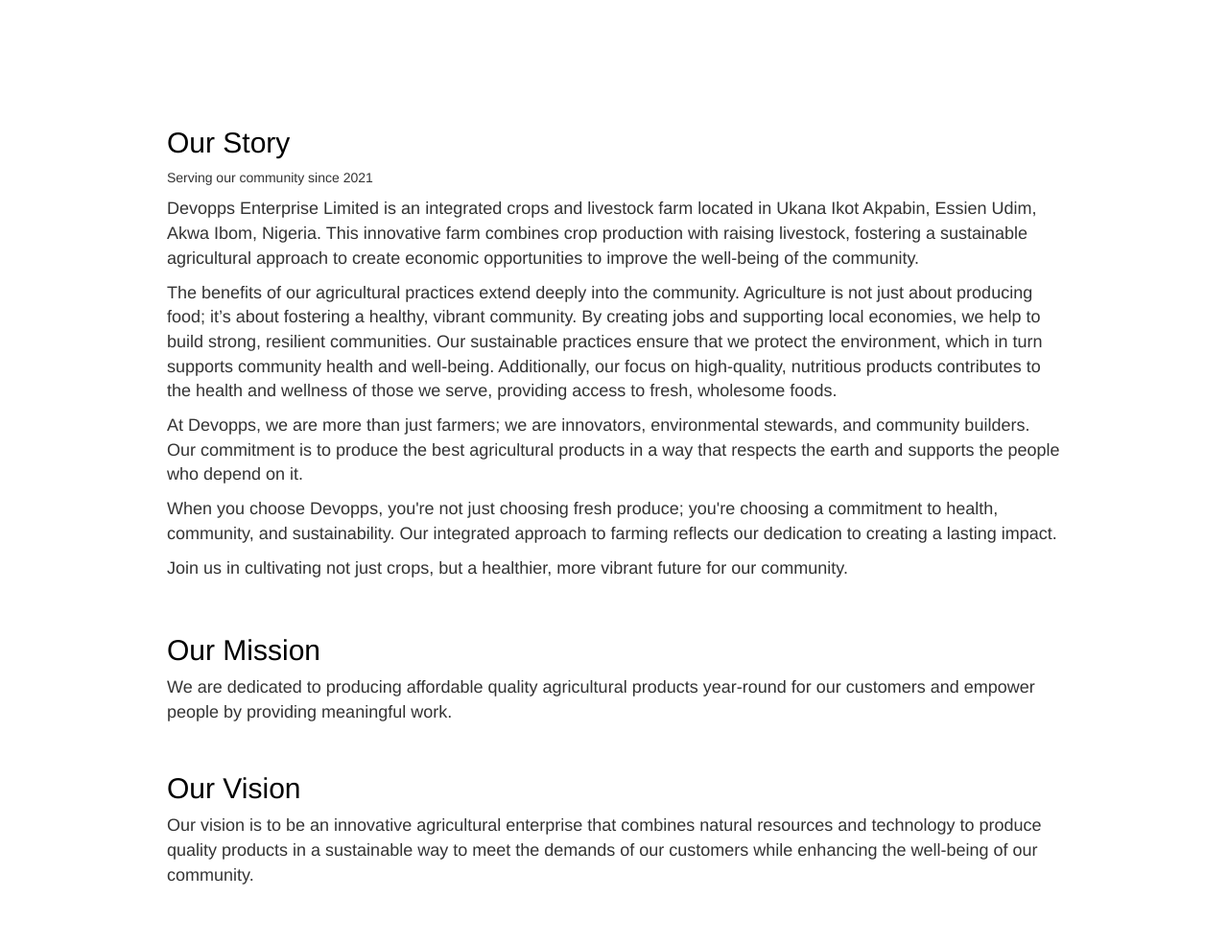
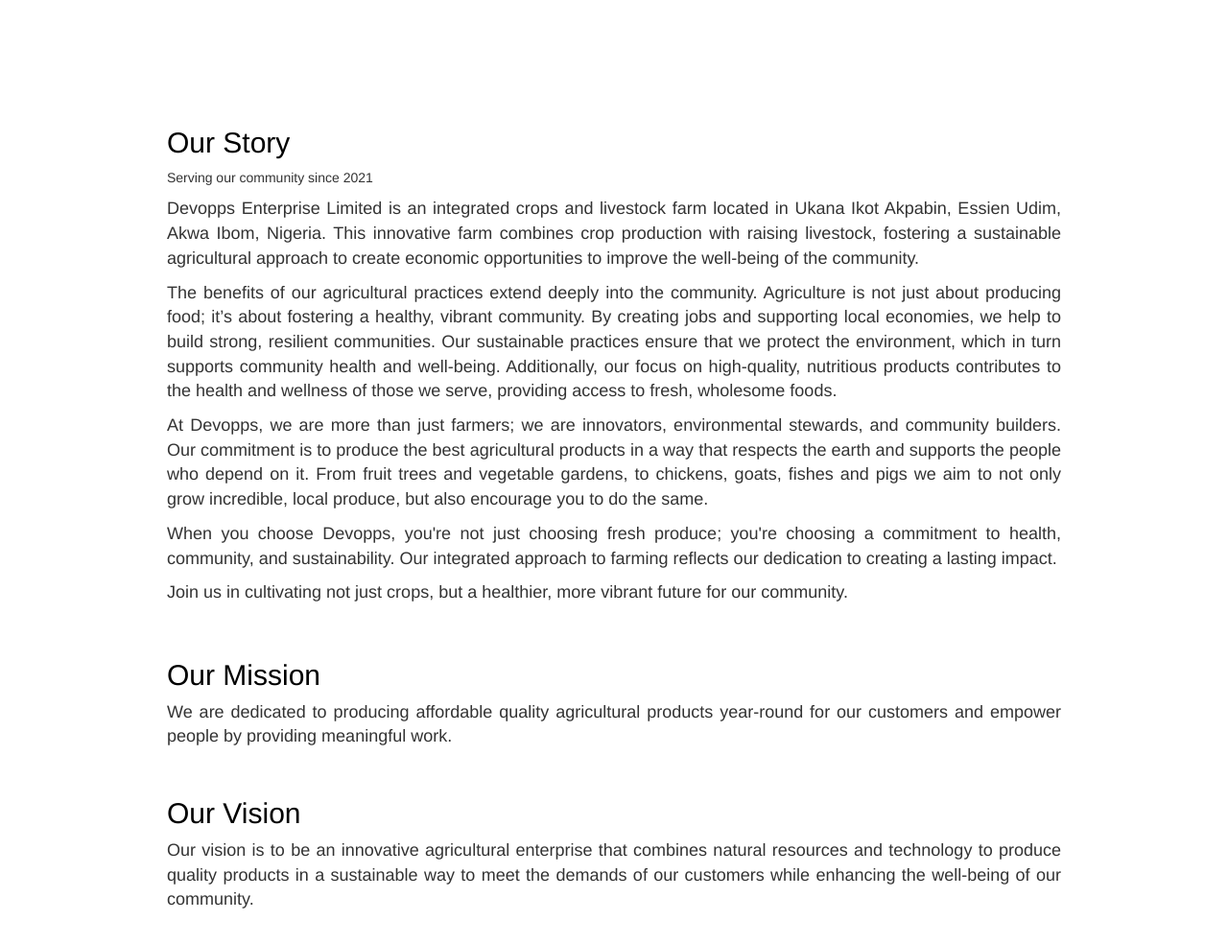
Before and after one commit to iidiong/devoppsng, a website: page public/index.html in a window 1280 px wide. Shown: the part 778-1762 px from the top of the page at 96% size. Drawn offline with nearby package versions, Linux system fonts and the light colour scheme; grey boxes are pictures that could not be loaded.

Commit message:
format about page

```diff
--- a/public/index.html
+++ b/public/index.html
@@ -112,7 +112,7 @@
         <!-- About content -->
         <div class="about-section" id="about">
             <div class="w3-container w3-padding-64">
-                <div class="w3-content w3-padding-large w3-padding-48" scrolltop()="goAbout()">
+                <div class="w3-content w3-padding-large w3-padding-48 text-justify" scrolltop()="goAbout()">
                     <div>
                         <h2 class="w3-text-black">Our Story</h2>
                         <p class="">Serving our community since 2021</p>
@@ -135,7 +135,8 @@
                             access to fresh, wholesome foods.</p>
                         <p>At Devopps, we are more than just farmers; we are innovators, environmental stewards, and
                             community builders. Our commitment is to produce the best agricultural products in a way
-                            that respects the earth and supports the people who depend on it.</p>
+                            that respects the earth and supports the people who depend on it. From fruit trees and vegetable gardens, to chickens, goats, fishes and pigs we aim to not only grow incredible, local
+                            produce, but also encourage you to do the same.</p>
                         <p>
                             When you choose Devopps, you're not just choosing fresh produce; you're choosing
                             a
@@ -167,7 +168,7 @@
         <!-- Prudocts Section -->
         <div class="products-section">
             <div class="w3-display-container w3-padding-64 w3-content" id="products" scrollTop()="goProducts()">
-                <div class="w3-padding-64  w3-padding-large">
+                <div class="w3-padding-64  w3-padding-large text-justify">
                     <div>
                         <h2 class="w3-border-bottom w3-border-light-grey w3-text-black">Our Products</h2>
                     </div>
--- a/public/js/myScript.js
+++ b/public/js/myScript.js
@@ -19,34 +19,6 @@
 }
 
 
-// window.onscroll = function () { runOnscroll() };
-
-// function runOnscroll() {
-//     if (window.innerWidth > 600) {
-//         if (document.documentElement.scrollTop > 900) {
-//             navInner.classList.add("w3-black");
-//             // navInner.style.opacity = "0.5";
-//             // brandLogo.style.opacity = "1";
-
-//         } else {
-//             navContainer.classList.add("nav-back");
-//             navInner.classList.remove("w3-black");
-//             // brandLogo.style.opacity = "1";
-//         }
-//     } else {
-//         if (document.documentElement.scrollTop > 245) {
-//             navInner.classList.add("w3-black");
-//             // navInner.style.opacity = "0.5";
-//             // brandLogo.style.opacity = "1";
-//         } else {
-//             navContainer.classList.add("nav-back");
-//             navInner.classList.remove("w3-black");
-//             // brandLogo.style.opacity = "1";
-//         }
-//     }
-// }
-
-
 window.onload = function () {
     var span = document.createElement('span');
 
@@ -66,7 +38,6 @@
 };
 // Automatic Slideshow - change image every 4 seconds
 var myIndex = 0;
-carousel();
 
 function carousel() {
     var i;
```
